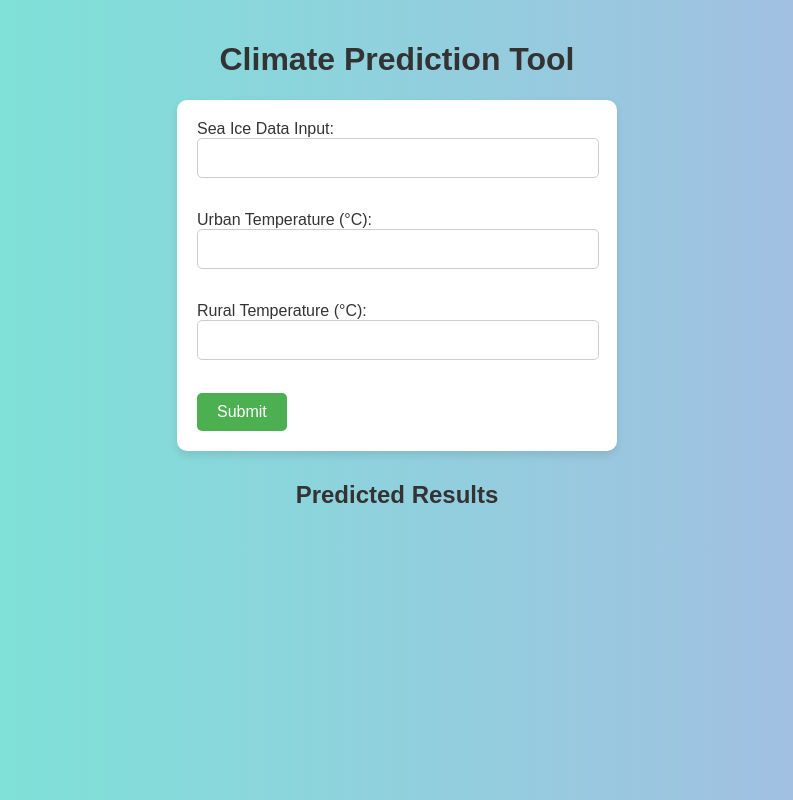
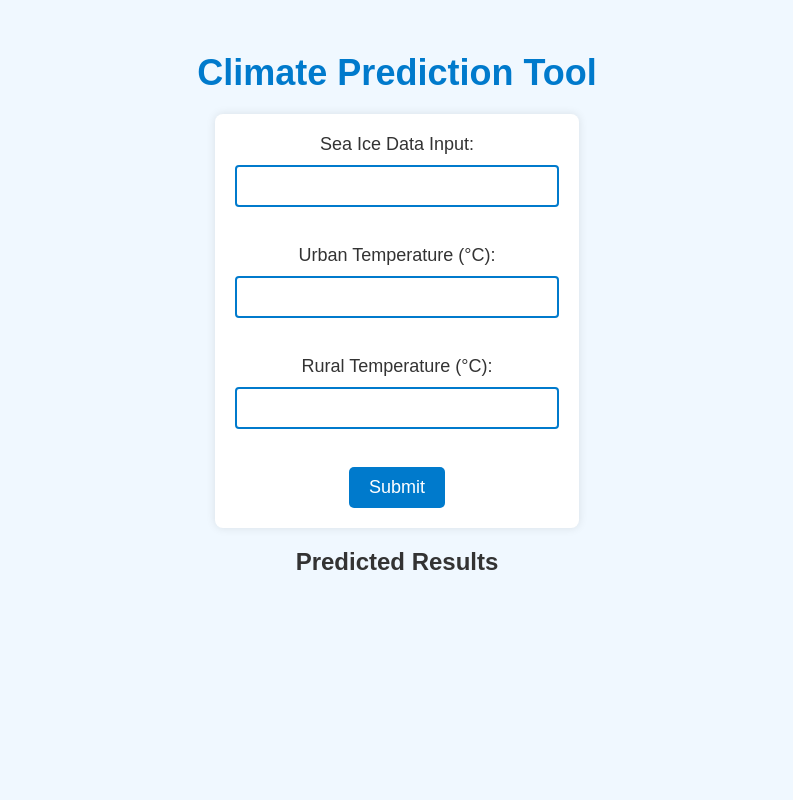
Before and after one commit to Akshayrr07/NOVA, a Flask app: page / in a window 1280 px wide. Shown: the whole page, without its empty margins (243-1036 px from the left). Run offline with Flask 3, Linux system fonts and the light colour scheme; parts of the project's set-up code (start-up, migrations or seed data) failed here and were passed over.

Commit message:
Update styles.css

```diff
--- a/static/css/styles.css
+++ b/static/css/styles.css
@@ -1,83 +1,81 @@
-/* Style the body */
+/* Basic page styling */
 body {
     font-family: Arial, sans-serif;
-    background: linear-gradient(to right, #74ebd5, #ACB6E5);
+    background-color: #f0f8ff;
     color: #333;
-    margin: 0;
+    text-align: center;
     padding: 20px;
 }
 
-/* Style the form */
+h1 {
+    color: #007acc;
+    font-size: 36px;
+    margin-bottom: 20px;
+}
+
 form {
     background-color: #fff;
-    border-radius: 10px;
     padding: 20px;
-    box-shadow: 0 4px 8px rgba(0, 0, 0, 0.1);
-    max-width: 400px;
-    margin: 0 auto;
+    border-radius: 8px;
+    box-shadow: 0 0 10px rgba(0, 0, 0, 0.1);
+    display: inline-block;
 }
 
-/* Style the form inputs */
-input[type="text"],
-input[type="number"] {
-    width: calc(100% - 20px);
-    padding: 10px;
-    margin-bottom: 15px;
-    border: 1px solid #ccc;
-    border-radius: 5px;
-    font-size: 16px;
+label {
+    font-size: 18px;
+    display: block;
+    margin-bottom: 10px;
 }
 
-/* Style the button */
-button {
-    background-color: #4CAF50;
+input[type="text"], input[type="number"] {
+    width: 300px;
+    padding: 10px;
+    font-size: 16px;
+    margin-bottom: 20px;
+    border: 2px solid #007acc;
+    border-radius: 4px;
+    transition: all 0.3s ease;
+}
+
+/* Input focus animation */
+input[type="text"]:focus, input[type="number"]:focus {
+    border-color: #004f8c;
+    box-shadow: 0 0 5px rgba(0, 123, 204, 0.5);
+    transform: scale(1.05);
+}
+
+/* Button styling */
+button[type="submit"] {
+    background-color: #007acc;
     color: white;
+    font-size: 18px;
     padding: 10px 20px;
     border: none;
     border-radius: 5px;
     cursor: pointer;
-    font-size: 16px;
-    transition: background-color 0.3s ease;
+    transition: all 0.3s ease;
 }
 
-/* Button hover effect */
-button:hover {
-    background-color: #45a049;
+/* Button hover and click animations */
+button[type="submit"]:hover {
+    background-color: #004f8c;
+    transform: scale(1.1);
 }
 
-/* Style the results section */
-h1{
-    text-align: center;
-}
-h2 {
-    text-align: center;
-    margin-top: 30px;
-    font-size: 24px;
-    color: #333;
+button[type="submit"]:active {
+    transform: scale(0.95);
+    background-color: #002a4f;
 }
 
-/* Fade-in effect for the result paragraphs */
-#sea_ice_result,
-#uhi_result {
-    text-align: center;
-    font-size: 18px;
+/* Animation for results */
+#sea_ice_result, #uhi_result {
+    font-size: 20px;
+    color: #007acc;
+    margin-top: 20px;
     opacity: 0;
-    animation: fadeIn 1s forwards;
-    margin-top: 20px;
+    transition: opacity 0.5s ease-in-out;
 }
 
-/* Fade-in animation */
-@keyframes fadeIn {
-    from {
-        opacity: 0;
-    }
-    to {
-        opacity: 1;
-    }
+#sea_ice_result.show, #uhi_result.show {
+    opacity: 1;
 }
-
-/* Add animation to the form when hovered */
-form:hover {
-    transform: scale(1.05);
-    transition: transform 0.3s ease;
-}
```
